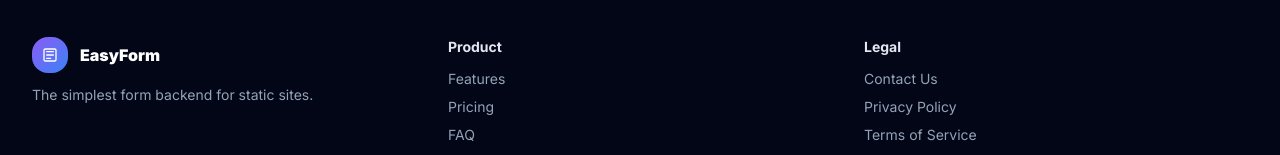
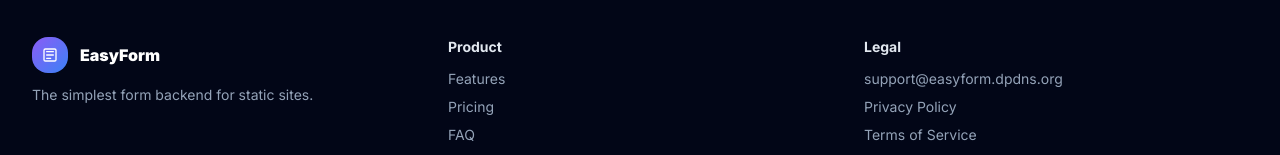
Before and after one commit to jinnersun/easyform, a website: page public/index.html in a window 1280 px wide. Shown: the part 6454-6609 px from the top of the page. Drawn offline with nearby package versions, Linux system fonts and the light colour scheme.

Commit message:
fix: language sync - write localStorage in applyLanguage, update contact link
- applyLanguage now calls localStorage.setItem (was missing, causing subpage lang desync)
- Remove duplicate localStorage.setItem from langToggle handler
- Contact Us link now shows support@easyform.dpdns.org instead of 'Contact Us'

```diff
--- a/public/index.html
+++ b/public/index.html
@@ -533,7 +533,7 @@
         <div>
           <h4 class="text-sm font-bold text-slate-200" data-i18n="footer.legal">Legal</h4>
           <ul class="mt-3 space-y-2 text-sm text-slate-400">
-            <li><a href="mailto:support@easyform.dpdns.org" class="transition hover:text-white" data-i18n="footer.contact">Contact Us</a></li>
+            <li><a href="mailto:support@easyform.dpdns.org" class="transition hover:text-white">support@easyform.dpdns.org</a></li>
             <li><a href="/privacy" class="transition hover:text-white" data-i18n="footer.privacy">Privacy Policy</a></li>
             <li><a href="/terms" class="transition hover:text-white" data-i18n="footer.terms">Terms of Service</a></li>
           </ul>
@@ -811,13 +811,13 @@
 
     function applyLanguage(lang) {
       currentLang = lang;
+      localStorage.setItem('easyform-lang', lang);
       document.documentElement.lang = lang === 'zh' ? 'zh-CN' : 'en';
       document.querySelectorAll('[data-i18n]').forEach(el => {
         const key = el.getAttribute('data-i18n');
         if (translations[lang][key]) el.textContent = translations[lang][key];
       });
       document.getElementById('langToggle').textContent = lang === 'zh' ? 'EN' : '中文';
-      localStorage.setItem('easyform-lang', lang);
     }
 
     applyLanguage(currentLang);
```
